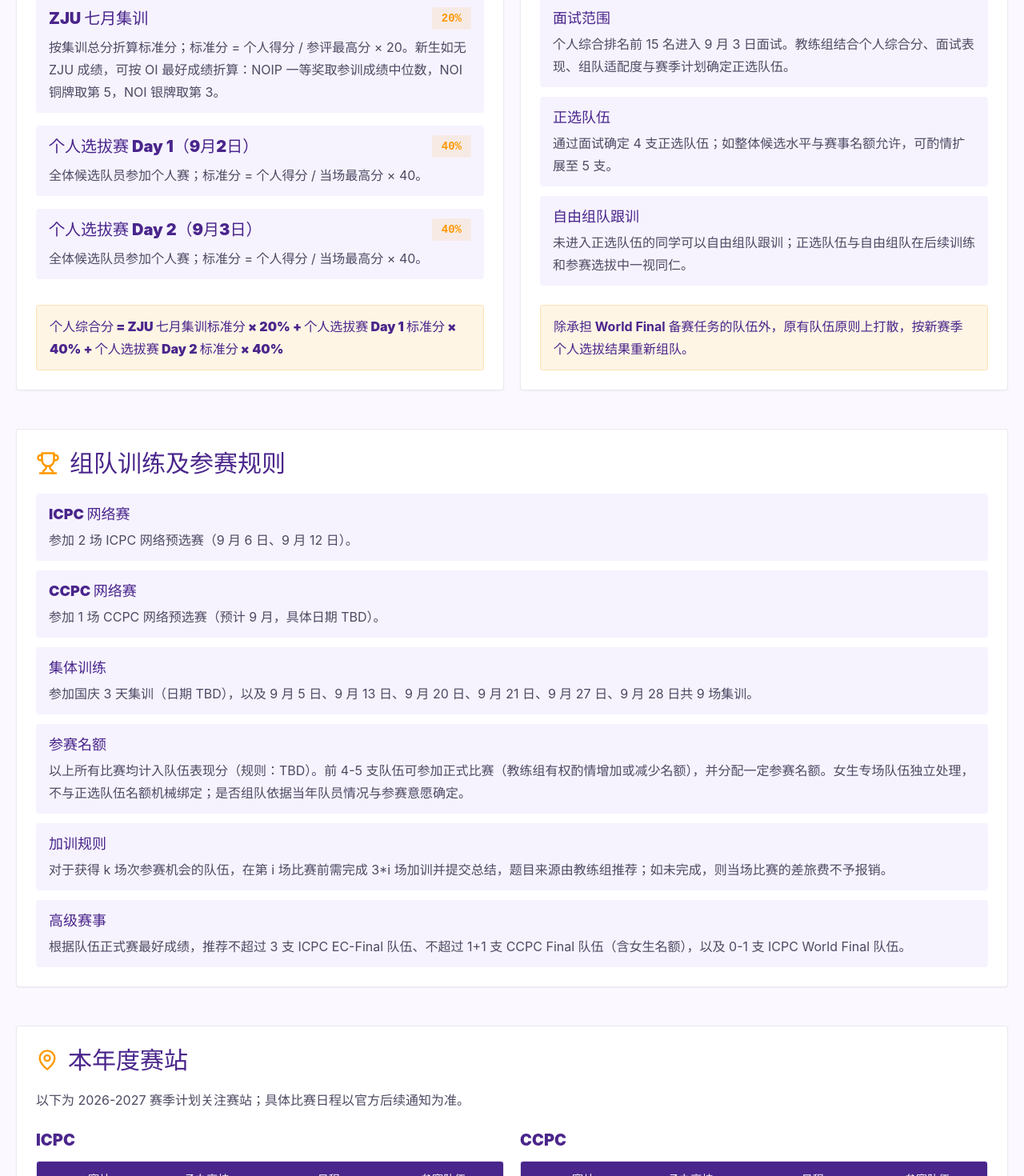
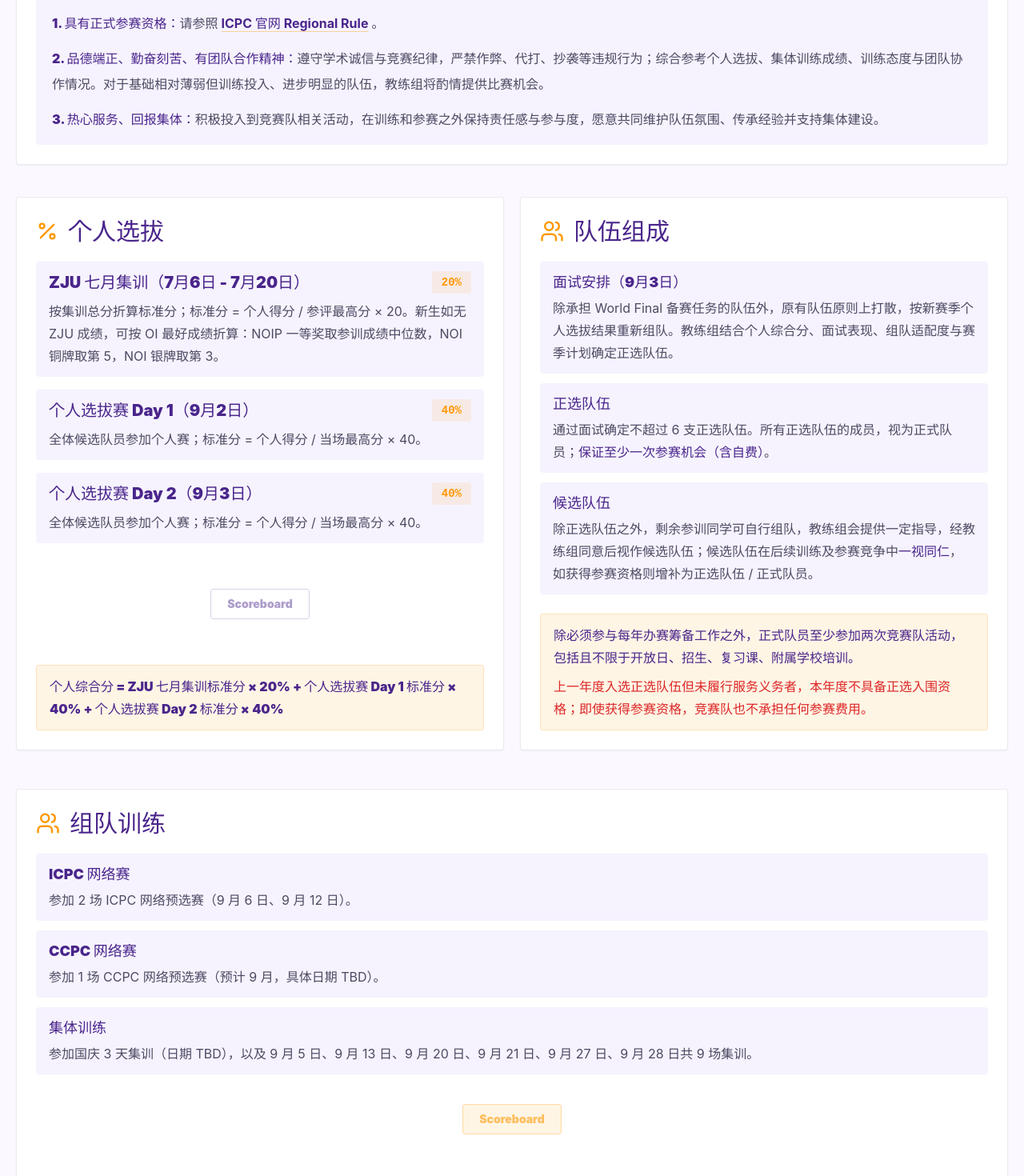
Before and after one commit to sds-xcpc/sds-xcpc.github.io, a React (Vite) app: page /training in a window 1280 px wide. Shown: the part 440-1910 px from the top of the page at 80% size. Built offline with nearby package versions, Linux system fonts and the light colour scheme; a web font is replaced by a local one.

Commit message:
Update training rules content

```diff
--- a/src/pages/TrainingRules.tsx
+++ b/src/pages/TrainingRules.tsx
@@ -1,8 +1,9 @@
+import type { ReactNode } from 'react';
 import { MapPin, Percent, Trophy, Users } from 'lucide-react';
 
 const scoreParts = [
   {
-    name: 'ZJU 七月集训',
+    name: 'ZJU 七月集训（7月6日 - 7月20日）',
     weight: '20%',
     detail: '按集训总分折算标准分；标准分 = 个人得分 / 参评最高分 × 20。新生如无 ZJU 成绩，可按 OI 最好成绩折算：NOIP 一等奖取参训成绩中位数，NOI 铜牌取第 5，NOI 银牌取第 3。',
   },
@@ -20,32 +21,68 @@
 
 const teamRules = [
   {
-    title: '面试范围',
-    body: '个人综合排名前 15 名进入 9 月 3 日面试。教练组结合个人综合分、面试表现、组队适配度与赛季计划确定正选队伍。',
+    title: '面试安排（9月3日）',
+    body: '除承担 World Final 备赛任务的队伍外，原有队伍原则上打散，按新赛季个人选拔结果重新组队。教练组结合个人综合分、面试表现、组队适配度与赛季计划确定正选队伍。',
   },
   {
     title: '正选队伍',
-    body: '通过面试确定 4 支正选队伍；如整体候选水平与赛事名额允许，可酌情扩展至 5 支。',
+    body: (
+      <>
+        通过面试确定不超过 6 支正选队伍。所有正选队伍的成员，视为正式队员；
+        <strong className="font-black text-purple">保证至少一次参赛机会（含自费）</strong>
+        。
+      </>
+    ),
   },
   {
-    title: '自由组队跟训',
-    body: '未进入正选队伍的同学可以自由组队跟训；正选队伍与自由组队在后续训练和参赛选拔中一视同仁。',
+    title: '候选队伍',
+    body: (
+      <>
+        除正选队伍之外，剩余参训同学可自行组队，教练组会提供一定指导，经教练组同意后视作候选队伍；候选队伍在后续训练及参赛竞争中
+        <strong className="font-black text-purple">一视同仁</strong>
+        ，如获得参赛资格则增补为正选队伍 / 正式队员。
+      </>
+    ),
   },
 ];
 
-const teamNote = '除承担 World Final 备赛任务的队伍外，原有队伍原则上打散，按新赛季个人选拔结果重新组队。';
+const memberDuty = (
+  <>
+    除必须参与每年办赛筹备工作之外，正式队员至少参加两次竞赛队活动，包括且不限于开放日、招生、复习课、附属学校培训。
+    <span className="mt-2 block font-black text-red-600">
+      上一年度入选正选队伍但未履行服务义务者，本年度不具备正选入围资格；即使获得参赛资格，竞赛队也不承担任何参赛费用。
+    </span>
+  </>
+);
 
-const contestAssignments = [
+const trainingAssignments = [
   ['ICPC 网络赛', '参加 2 场 ICPC 网络预选赛（9 月 6 日、9 月 12 日）。'],
   ['CCPC 网络赛', '参加 1 场 CCPC 网络预选赛（预计 9 月，具体日期 TBD）。'],
   ['集体训练', '参加国庆 3 天集训（日期 TBD），以及 9 月 5 日、9 月 13 日、9 月 20 日、9 月 21 日、9 月 27 日、9 月 28 日共 9 场集训。'],
+];
+
+const participationRules = [
   [
-    '参赛名额',
-    '以上所有比赛均计入队伍表现分（规则：TBD）。前 4-5 支队伍可参加正式比赛（教练组有权酌情增加或减少名额），并分配一定参赛名额。女生专场队伍独立处理，不与正选队伍名额机械绑定；是否组队依据当年队员情况与参赛意愿确定。',
+    '区域赛',
+    (
+      <>
+        根据组队训练成绩（规则：TBD），选派成绩优异
+        <strong className="font-black text-purple">或训练刻苦、提高明显</strong>
+        的队伍参加 ICPC/CCPC 区域赛，同时酌情开放部分名额供自费差旅参赛。CCPC 女生专场队伍独立处理，是否组队依据当年队员情况与参赛意愿确定。非正式参赛需特殊申请说明理由，原则上竞赛队不负责任何费用。竞赛队将为所有选派队伍在满足加训规则的情况下承担所有费用。
+      </>
+    ),
+  ],
+  [
+    '省赛/邀请赛',
+    '训练积极、热心服务的队伍 / 个人将保证广东省赛参赛名额，邀请赛可在向教练申请后安排报名。竞赛队承担广东省赛所有费用，邀请赛可视具体情况，为贡献突出、成绩优秀的队伍承担部分费用。',
   ],
   [
     '加训规则',
-    '对于获得 k 场次参赛机会的队伍，在第 i 场比赛前需完成 3*i 场加训并提交总结，题目来源由教练组推荐；如未完成，则当场比赛的差旅费不予报销。',
+    '对于获得任意场次参赛机会的队伍，在第 i 场比赛前需完成 3*i 场加训并提交书面总结至队长处，题目来源由教练组推荐；完成后按学校规定报销全部参赛队员交通、住宿。如未完成，则不予报销。',
+  ],
+  [
+    '高级赛事',
+    '根据队伍正式赛最好成绩，推荐不超过 3 支 ICPC EC-Final 队伍、不超过 1+1 支 CCPC Final 队伍（含女生名额），以及 0-1 支 ICPC World Final 队伍。',
   ],
 ];
 
@@ -70,6 +107,7 @@
   ['CCPC 区域赛（三）', 'TBD', 'TBD', ''],
   ['CCPC 区域赛（四）', 'TBD', 'TBD', ''],
   ['CCPC 女生专场', 'TBD', 'TBD', ''],
+  ['广东省赛', 'TBD', '预计次年 5 月', ''],
 ];
 
 function SiteTable({ rows }: { rows: string[][] }) {
@@ -103,9 +141,43 @@
         <div>
           <p className="orange-marker text-sm font-black uppercase tracking-normal text-purple">Training Rules</p>
           <h1 className="mt-4 text-4xl font-black leading-tight text-purple sm:text-5xl">
-            2026-2027 赛季选拔规则
+            2026-2027 赛季竞赛队组建规则
           </h1>
         </div>
+
+        <section className="mt-10">
+          <article className="flex flex-col rounded border border-purple/10 bg-white p-6 shadow-sm">
+            <div className="flex items-center gap-3">
+              <Users className="text-orange" size={30} />
+              <h2 className="text-3xl font-black text-purple">队员资格</h2>
+            </div>
+            <div className="mt-5 rounded bg-lavender2 px-5 py-4">
+              <ol className="grid gap-3 text-base leading-8 text-slatecopy">
+                <li>
+                  <span className="font-black text-purple">1. 具有正式参赛资格：</span>
+                  请参照
+                  <a
+                    className="mx-1 font-bold text-purple underline decoration-orange/40 underline-offset-4 transition hover:text-orange"
+                    href="https://icpc.global/regionals/rules"
+                    target="_blank"
+                    rel="noreferrer"
+                  >
+                    ICPC 官网 Regional Rule
+                  </a>
+                  。
+                </li>
+                <li>
+                  <span className="font-black text-purple">2. 品德端正、勤奋刻苦、有团队合作精神：</span>
+                  遵守学术诚信与竞赛纪律，严禁作弊、代打、抄袭等违规行为；综合参考个人选拔、集体训练成绩、训练态度与团队协作情况。对于基础相对薄弱但训练投入、进步明显的队伍，教练组将酌情提供比赛机会。
+                </li>
+                <li>
+                  <span className="font-black text-purple">3. 热心服务、回报集体：</span>
+                  积极投入到竞赛队相关活动，在训练和参赛之外保持责任感与参与度，愿意共同维护队伍氛围、传承经验并支持集体建设。
+                </li>
+              </ol>
+            </div>
+          </article>
+        </section>
 
         <section className="mt-10">
           <div className="mt-6 grid gap-5 xl:grid-cols-2">
@@ -125,7 +197,16 @@
                   </div>
                 ))}
               </div>
-              <div className="mt-auto pt-6">
+              <div className="flex min-h-20 flex-1 items-center justify-center py-5">
+                <button
+                  className="cursor-not-allowed rounded border border-purple/20 bg-white px-5 py-2 text-sm font-black text-purple/45"
+                  type="button"
+                  disabled
+                >
+                  Scoreboard
+                </button>
+              </div>
+              <div>
                 <p className="rounded border border-orange/20 bg-orange/10 px-4 py-3 text-base font-black leading-7 text-purple">
                   个人综合分 = ZJU 七月集训标准分 × 20% + 个人选拔赛 Day 1 标准分 × 40% + 个人选拔赛 Day 2 标准分 × 40%
                 </p>
@@ -135,44 +216,62 @@
             <article className="flex flex-col rounded border border-purple/10 bg-white p-6 shadow-sm">
               <div className="flex items-center gap-3">
                 <Users className="text-orange" size={30} />
-                <h2 className="text-3xl font-black text-purple">进队面试</h2>
+                <h2 className="text-3xl font-black text-purple">队伍组成</h2>
               </div>
               <div className="mt-5 grid gap-3">
                 {teamRules.map((rule) => (
                   <div key={rule.title} className="rounded bg-lavender2 px-4 py-3">
                     <h3 className="text-lg font-black text-purple">{rule.title}</h3>
-                    <p className="mt-1 text-base leading-7 text-slatecopy">{rule.body}</p>
+                    <p className="mt-1 text-base leading-7 text-slatecopy">{rule.body as ReactNode}</p>
                   </div>
                 ))}
               </div>
               <div className="mt-auto pt-6">
                 <p className="rounded border border-orange/20 bg-orange/10 px-4 py-3 text-base font-bold leading-7 text-purple">
-                  {teamNote}
+                  {memberDuty}
                 </p>
               </div>
             </article>
           </div>
         </section>
 
-        <section className="mt-12">
+        <section className="mt-12 grid gap-5">
+          <article className="flex flex-col rounded border border-purple/10 bg-white p-6 shadow-sm">
+            <div className="flex items-center gap-3">
+              <Users className="text-orange" size={30} />
+              <h2 className="text-3xl font-black text-purple">组队训练</h2>
+            </div>
+            <div className="mt-5 grid gap-3">
+              {trainingAssignments.map(([title, body]) => (
+                <div key={title} className="rounded bg-lavender2 px-4 py-3">
+                  <h3 className="text-lg font-black text-purple">{title}</h3>
+                  <p className="mt-1 text-base leading-7 text-slatecopy">{body as ReactNode}</p>
+                </div>
+              ))}
+            </div>
+            <div className="flex h-28 items-center justify-center">
+              <button
+                className="cursor-not-allowed rounded border border-orange/30 bg-orange/10 px-5 py-2 text-sm font-black text-orange/60"
+                type="button"
+                disabled
+              >
+                Scoreboard
+              </button>
+            </div>
+          </article>
+
           <article className="rounded border border-purple/10 bg-white p-6 shadow-sm">
             <div className="flex items-center gap-3">
               <Trophy className="text-orange" size={30} />
-              <h2 className="text-3xl font-black text-purple">组队训练及参赛规则</h2>
+              <h2 className="text-3xl font-black text-purple">参赛规则</h2>
             </div>
             <div className="mt-5 grid gap-3">
-              {contestAssignments.map(([title, body]) => (
+              {participationRules.map(([title, body]) => (
                 <div key={title} className="rounded bg-lavender2 px-4 py-3">
                   <h3 className="text-lg font-black text-purple">{title}</h3>
                   <p className="mt-1 text-base leading-7 text-slatecopy">{body}</p>
                 </div>
               ))}
-              <div className="rounded bg-lavender2 px-4 py-3">
-                <h3 className="text-lg font-black text-purple">高级赛事</h3>
-                <p className="mt-1 text-base leading-7 text-slatecopy">
-                  根据队伍正式赛最好成绩，推荐不超过 3 支 ICPC EC-Final 队伍、不超过 1+1 支 CCPC Final 队伍（含女生名额），以及 0-1 支 ICPC World Final 队伍。
-                </p>
-              </div>
             </div>
           </article>
         </section>
@@ -200,7 +299,7 @@
         </section>
 
         <section className="mt-12 grid gap-5 lg:grid-cols-2">
-          {['集训队员', '正式队伍'].map((title) => (
+          {['集训队员', '队伍名单'].map((title) => (
             <article key={title} className="rounded border border-purple/10 bg-white p-6 shadow-sm">
               <h2 className="text-3xl font-black text-purple">{title}</h2>
               <p className="mt-5 rounded bg-lavender2 px-4 py-6 text-center font-mono text-lg font-black text-orange">TBD</p>
```
